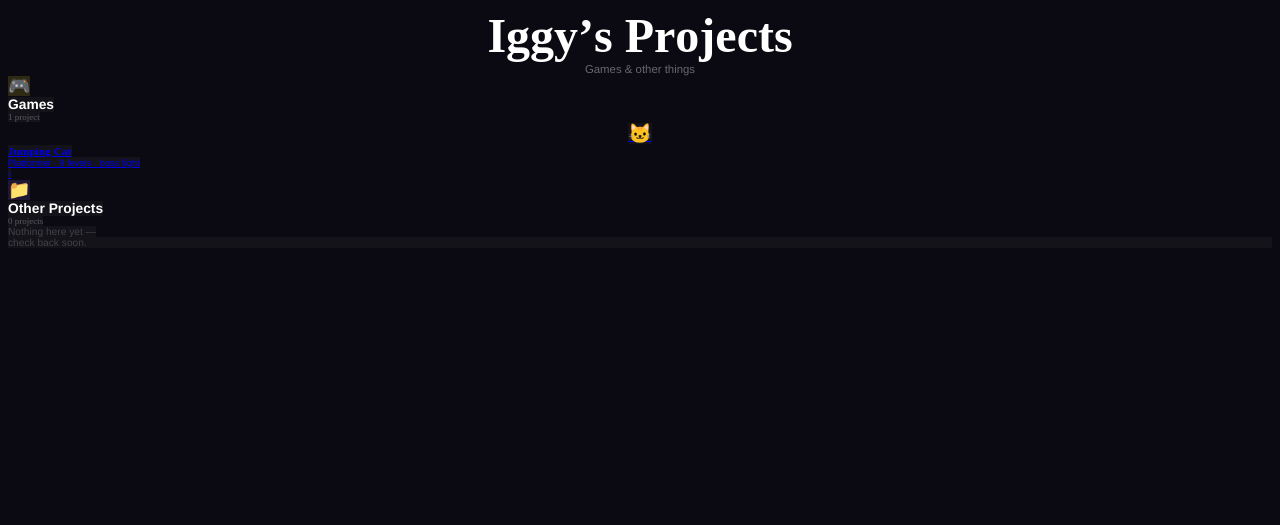
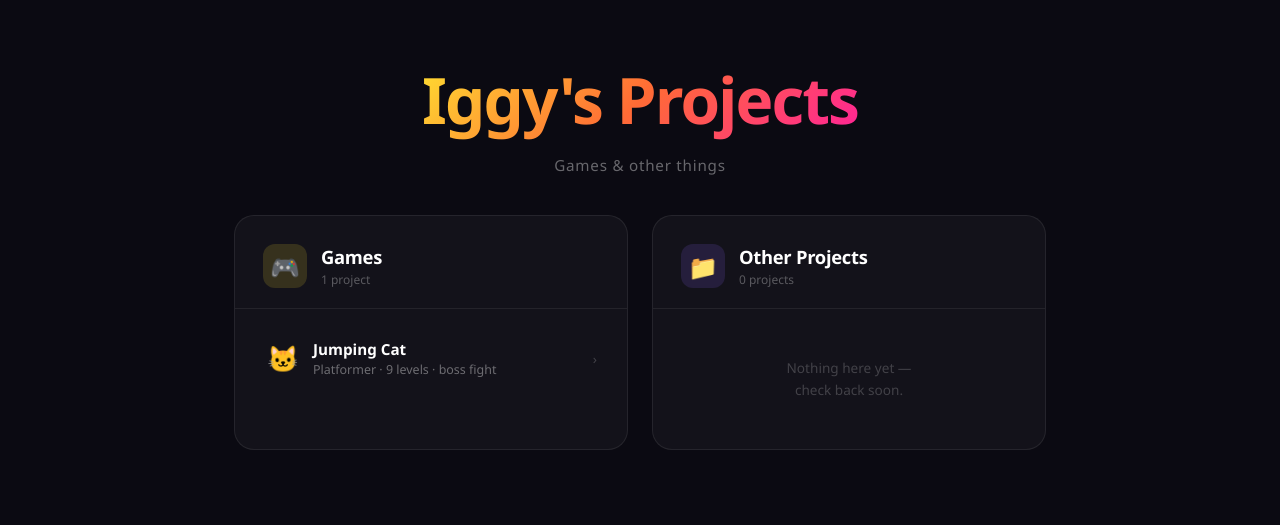
Before and after one commit to BadCoder666/Zsaron, a plain HTML site: page index.html in a window 1280 px wide. Drawn offline with Linux system fonts and the light colour scheme.

Commit message:
restore index.html (Iggy's Projects hub)
Co-Authored-By: Claude Sonnet 4.6 <noreply@anthropic.com>

```diff
--- a/index.html
+++ b/index.html
@@ -1,46 +1,212 @@
-<!DOCTYPE html PUBLIC "-//W3C//DTD HTML 4.01//EN" "http://www.w3.org/TR/html4/strict.dtd">
-<html>
+<!DOCTYPE html>
+<html lang="en">
 <head>
-  <meta http-equiv="Content-Type" content="text/html; charset=utf-8">
-  <meta http-equiv="Content-Style-Type" content="text/css">
-  <title></title>
-  <meta name="Generator" content="Cocoa HTML Writer">
-  <meta name="CocoaVersion" content="2575.7">
-  <style type="text/css">
-    body {background-color: #0b0a12}
-    p.p2 {margin: 0.0px 0.0px 0.0px 0.0px; text-align: center; font: 11.4px 'Helvetica Neue'; color: #ffffff; color: rgba(255, 255, 255, 0.38); -webkit-text-stroke: rgba(255, 255, 255, 0.38)}
-    p.p3 {margin: 0.0px 0.0px 0.0px 0.0px; font: 18.0px '.Apple Color Emoji UI'; color: #ffffff; -webkit-text-stroke: #ffffff}
-    p.p5 {margin: 0.0px 0.0px 0.0px 0.0px; font: 9.0px '.SF NS'; color: #ffffff; color: rgba(255, 255, 255, 0.3); -webkit-text-stroke: rgba(255, 255, 255, 0.3)}
-    p.p6 {margin: 0.0px 0.0px 0.0px 0.0px; text-align: center; font: 19.2px '.Apple Color Emoji UI'; color: #ffffff; -webkit-text-stroke: #ffffff}
-    p.p7 {margin: 0.0px 0.0px 0.0px 0.0px; font: 11.4px '.SF NS'; color: #ffffff; -webkit-text-stroke: #ffffff}
-    p.p8 {margin: 0.0px 0.0px 0.0px 0.0px; font: 9.4px 'Helvetica Neue'; color: #ffffff; color: rgba(255, 255, 255, 0.38); -webkit-text-stroke: rgba(255, 255, 255, 0.38)}
-    p.p9 {margin: 0.0px 0.0px 0.0px 0.0px; font: 10.2px 'Helvetica Neue'; color: #ffffff; color: rgba(255, 255, 255, 0.2); -webkit-text-stroke: rgba(255, 255, 255, 0.2)}
-    p.p10 {margin: 0.0px 0.0px 0.0px 0.0px; font: 10.2px 'Helvetica Neue'; color: #ffffff; color: rgba(255, 255, 255, 0.2); -webkit-text-stroke: rgba(255, 255, 255, 0.2); background-color: #ffffff; background-color: rgba(255, 255, 255, 0.035)}
-    span.s1 {font-kerning: none; background-color: #0b0a12}
-    span.s2 {font-kerning: none; background-color: rgba(254, 220, 38, 0.15)}
-    span.s3 {font-kerning: none; background-color: rgba(255, 255, 255, 0.035)}
-    span.s4 {font: 19.2px '.Apple Color Emoji UI'; font-kerning: none}
-    span.s5 {font: 11.4px '.SF NS'; font-kerning: none}
-    span.s6 {font: 9.4px 'Helvetica Neue'; font-kerning: none; color: rgba(255, 255, 255, 0.38); -webkit-text-stroke: 0px rgba(255, 255, 255, 0.38)}
-    span.s7 {font: 10.2px 'Helvetica Neue'; font-kerning: none; color: rgba(255, 255, 255, 0.2); -webkit-text-stroke: 0px rgba(255, 255, 255, 0.2)}
-    span.s8 {font-kerning: none; background-color: rgba(142, 103, 255, 0.15)}
-    span.s9 {font-kerning: none}
-  </style>
+<meta charset="UTF-8">
+<meta name="viewport" content="width=device-width, initial-scale=1.0">
+<title>Iggy's Projects</title>
+<style>
+  *, *::before, *::after { box-sizing: border-box; margin: 0; padding: 0; }
+
+  body {
+    min-height: 100vh;
+    background: #0b0a12;
+    color: #fff;
+    font-family: 'Segoe UI', system-ui, sans-serif;
+    display: flex;
+    flex-direction: column;
+    align-items: center;
+  }
+
+  header {
+    padding: 56px 24px 40px;
+    text-align: center;
+  }
+
+  header h1 {
+    font-size: clamp(2.2rem, 6vw, 4rem);
+    font-weight: 900;
+    letter-spacing: -2px;
+    background: linear-gradient(135deg, #ffe030 0%, #ff6b35 50%, #ff2299 100%);
+    -webkit-background-clip: text;
+    -webkit-text-fill-color: transparent;
+    background-clip: text;
+  }
+
+  header p {
+    margin-top: 12px;
+    color: rgba(255,255,255,0.38);
+    font-size: 0.95rem;
+    letter-spacing: 0.05em;
+  }
+
+  .dirs {
+    display: grid;
+    grid-template-columns: 1fr 1fr;
+    gap: 24px;
+    width: 100%;
+    max-width: 860px;
+    padding: 0 24px 72px;
+  }
+
+  @media (max-width: 600px) {
+    .dirs { grid-template-columns: 1fr; }
+  }
+
+  .dir {
+    background: rgba(255,255,255,0.035);
+    border: 1px solid rgba(255,255,255,0.08);
+    border-radius: 20px;
+    overflow: hidden;
+    display: flex;
+    flex-direction: column;
+  }
+
+  .dir-header {
+    padding: 28px 28px 20px;
+    border-bottom: 1px solid rgba(255,255,255,0.07);
+    display: flex;
+    align-items: center;
+    gap: 14px;
+  }
+
+  .dir-icon {
+    width: 44px;
+    height: 44px;
+    border-radius: 12px;
+    display: flex;
+    align-items: center;
+    justify-content: center;
+    font-size: 1.5rem;
+    flex-shrink: 0;
+  }
+
+  .dir-games .dir-icon { background: rgba(255,224,48,0.15); }
+  .dir-other .dir-icon { background: rgba(142,103,255,0.15); }
+
+  .dir-header h2 {
+    font-size: 1.15rem;
+    font-weight: 700;
+    color: #fff;
+    letter-spacing: -0.3px;
+  }
+
+  .dir-header .count {
+    font-size: 0.75rem;
+    color: rgba(255,255,255,0.3);
+    font-weight: 500;
+    margin-top: 2px;
+  }
+
+  .dir-items {
+    padding: 16px;
+    display: flex;
+    flex-direction: column;
+    gap: 8px;
+    flex: 1;
+  }
+
+  .item {
+    display: flex;
+    align-items: center;
+    gap: 12px;
+    padding: 14px;
+    border-radius: 12px;
+    text-decoration: none;
+    color: inherit;
+    transition: background 0.15s, transform 0.12s;
+  }
+
+  .item:hover {
+    background: rgba(255,255,255,0.07);
+    transform: translateX(2px);
+  }
+
+  .item-icon {
+    font-size: 1.6rem;
+    line-height: 1;
+    width: 36px;
+    text-align: center;
+    flex-shrink: 0;
+  }
+
+  .item-info { flex: 1; min-width: 0; }
+
+  .item-title {
+    font-size: 0.95rem;
+    font-weight: 600;
+    color: #fff;
+  }
+
+  .item-desc {
+    font-size: 0.78rem;
+    color: rgba(255,255,255,0.38);
+    margin-top: 2px;
+  }
+
+  .item-arrow {
+    font-size: 0.85rem;
+    color: rgba(255,255,255,0.2);
+    flex-shrink: 0;
+  }
+
+  .item:hover .item-arrow { color: rgba(255,255,255,0.55); }
+
+  .empty {
+    flex: 1;
+    display: flex;
+    align-items: center;
+    justify-content: center;
+    padding: 32px 16px;
+    color: rgba(255,255,255,0.2);
+    font-size: 0.85rem;
+    text-align: center;
+    line-height: 1.6;
+  }
+</style>
 </head>
 <body>
-<h1 style="margin: 0.0px 0.0px 0.0px 0.0px; text-align: center; font: 48.0px '.SF NS'; color: #ffffff; -webkit-text-stroke: #ffffff"><span class="s1"><b>Iggy’s Projects</b><b></b></span></h1>
-<p class="p2"><span class="s1">Games &amp; other things</span></p>
-<p class="p3"><span class="s2">🎮</span></p>
-<h2 style="margin: 0.0px 0.0px 0.0px 0.0px; font: 13.8px 'Helvetica Neue'; color: #ffffff; -webkit-text-stroke: #ffffff"><span class="s3"><b>Games</b><b></b></span></h2>
-<p class="p5"><span class="s3">1 project</span></p>
-<p class="p6"><span class="s3"><a href="file:///Users/dj/jumpingcat/games/jumping-cat.html">🐱<span class="s4"></span></a></span></p>
-<p class="p7"><span class="s3"><a href="file:///Users/dj/jumpingcat/games/jumping-cat.html"><b>Jumping Cat</b><span class="s5"><b></b></span></a></span></p>
-<p class="p8"><span class="s3"><a href="file:///Users/dj/jumpingcat/games/jumping-cat.html">Platformer · 9 levels · boss fight<span class="s6"></span></a></span></p>
-<p class="p9"><span class="s3"><a href="file:///Users/dj/jumpingcat/games/jumping-cat.html">›<span class="s7"></span></a></span></p>
-<p class="p3"><span class="s8">📁</span></p>
-<h2 style="margin: 0.0px 0.0px 0.0px 0.0px; font: 13.8px 'Helvetica Neue'; color: #ffffff; -webkit-text-stroke: #ffffff"><span class="s3"><b>Other Projects</b><b></b></span></h2>
-<p class="p5"><span class="s3">0 projects</span></p>
-<p class="p9"><span class="s3">Nothing here yet —</span></p>
-<p class="p10"><span class="s9">check back soon.</span></p>
+
+<header>
+  <h1>Iggy's Projects</h1>
+  <p>Games &amp; other things</p>
+</header>
+
+<div class="dirs">
+
+  <div class="dir dir-games">
+    <div class="dir-header">
+      <div class="dir-icon">🎮</div>
+      <div>
+        <h2>Games</h2>
+        <div class="count">1 project</div>
+      </div>
+    </div>
+    <div class="dir-items">
+      <a class="item" href="games/jumping-cat.html">
+        <div class="item-icon">🐱</div>
+        <div class="item-info">
+          <div class="item-title">Jumping Cat</div>
+          <div class="item-desc">Platformer · 9 levels · boss fight</div>
+        </div>
+        <div class="item-arrow">›</div>
+      </a>
+    </div>
+  </div>
+
+  <div class="dir dir-other">
+    <div class="dir-header">
+      <div class="dir-icon">📁</div>
+      <div>
+        <h2>Other Projects</h2>
+        <div class="count">0 projects</div>
+      </div>
+    </div>
+    <div class="dir-items">
+      <div class="empty">Nothing here yet —<br>check back soon.</div>
+    </div>
+  </div>
+
+</div>
+
 </body>
 </html>
```
